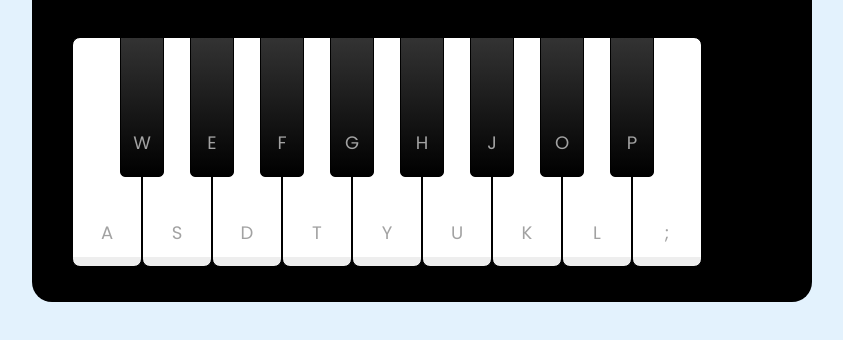
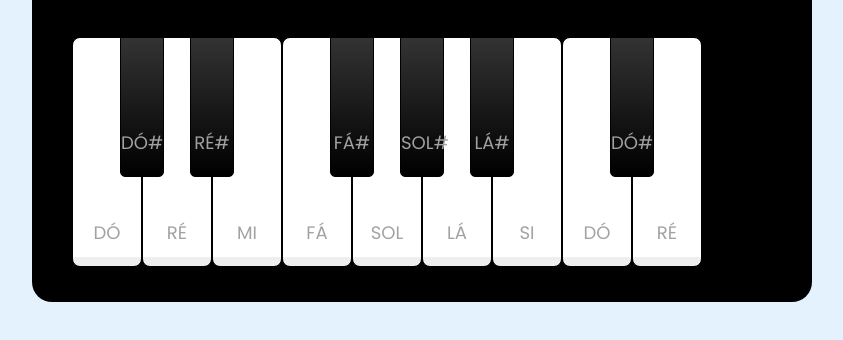
Before and after one commit to rafa-san/dio-simulador-de-piano, a plain HTML site: page index.html in a window 1280 px wide. Shown: the part 288-628 px from the top of the page, without its empty margins (218-1061 px from the left). Drawn offline with Linux system fonts and the light colour scheme.

Commit message:
fix: ajustes na disposição das notas do teclado

```diff
--- a/index.html
+++ b/index.html
@@ -31,23 +31,23 @@
       </header>
 
       <ul class="piano-keys">
-        <li class="key white" data-key="a"><span>a</span></li>
-        <li class="key black" data-key="w"><span>w</span></li>
-        <li class="key white" data-key="s"><span>s</span></li>
-        <li class="key black" data-key="e"><span>e</span></li>
-        <li class="key white" data-key="d"><span>d</span></li>
-        <li class="key black" data-key="f"><span>f</span></li>
-        <li class="key white" data-key="t"><span>t</span></li>
-        <li class="key black" data-key="g"><span>g</span></li>
-        <li class="key white" data-key="y"><span>y</span></li>
-        <li class="key black" data-key="h"><span>h</span></li>
-        <li class="key white" data-key="u"><span>u</span></li>
-        <li class="key black" data-key="j"><span>j</span></li>
-        <li class="key white" data-key="k"><span>k</span></li>
-        <li class="key black" data-key="o"><span>o</span></li>
-        <li class="key white" data-key="l"><span>l</span></li>
-        <li class="key black" data-key="p"><span>p</span></li>
-        <li class="key white" data-key=";"><span>;</span></li>
+        <li class="key white" data-key="a"><span>dó</span></li>
+        <li class="key black" data-key="w"><span>dó#</span></li>
+        <li class="key white" data-key="s"><span>ré</span></li>
+        <li class="key black" data-key="e"><span>ré#</span></li>
+        <li class="key white" data-key="d"><span>mi</span></li>
+        <!-- <li class="key black" data-key="f"><span>f</span></li> -->
+        <li class="key white" data-key="t"><span>fá</span></li>
+        <li class="key black" data-key="g"><span>fá#</span></li>
+        <li class="key white" data-key="y"><span>sol</span></li>
+        <li class="key black" data-key="h"><span>sol#</span></li>
+        <li class="key white" data-key="u"><span>lá</span></li>
+        <li class="key black" data-key="j"><span>lá#</span></li>
+        <li class="key white" data-key="k"><span>si</span></li>
+        <!-- <li class="key black" data-key="o"><span>o</span></li> -->
+        <li class="key white" data-key="l"><span>dó</span></li>
+        <li class="key black" data-key="p"><span>dó#</span></li>
+        <li class="key white" data-key=";"><span>ré</span></li>
       </ul>
     </main>
 
```
